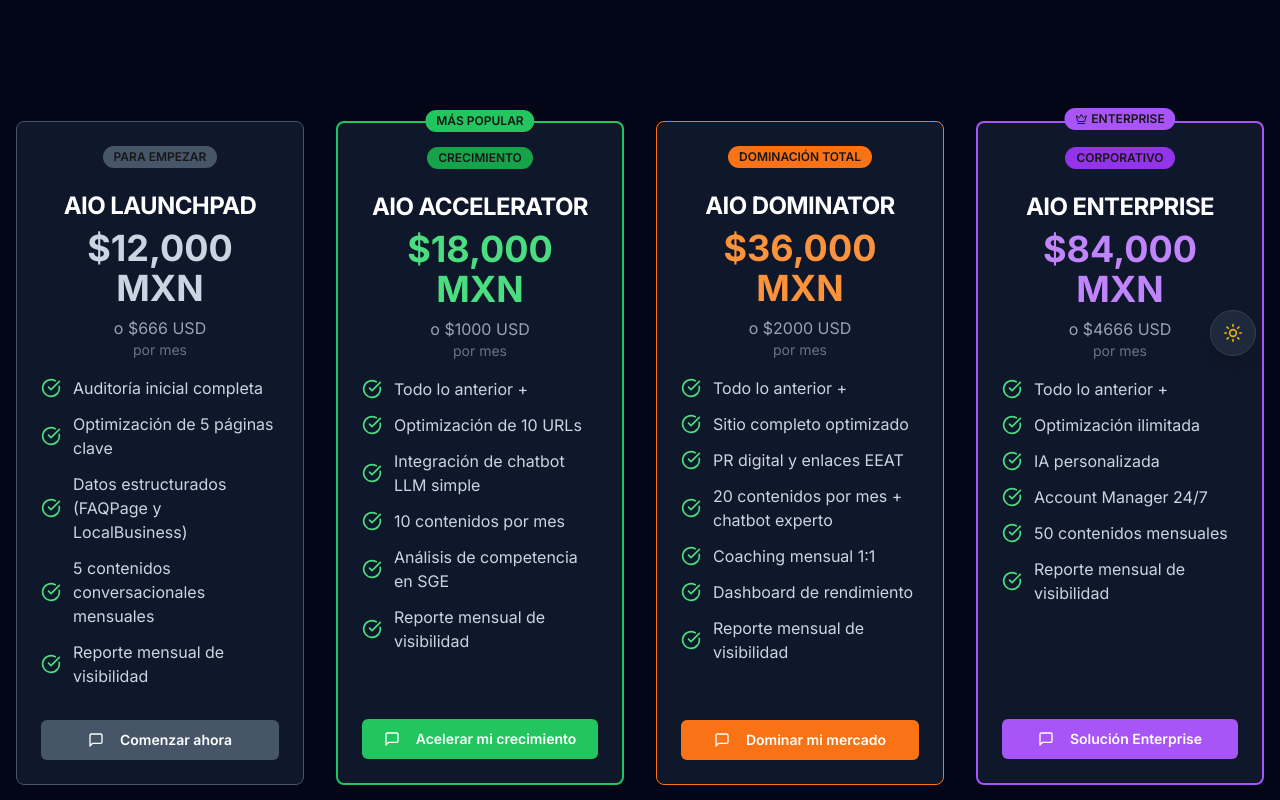
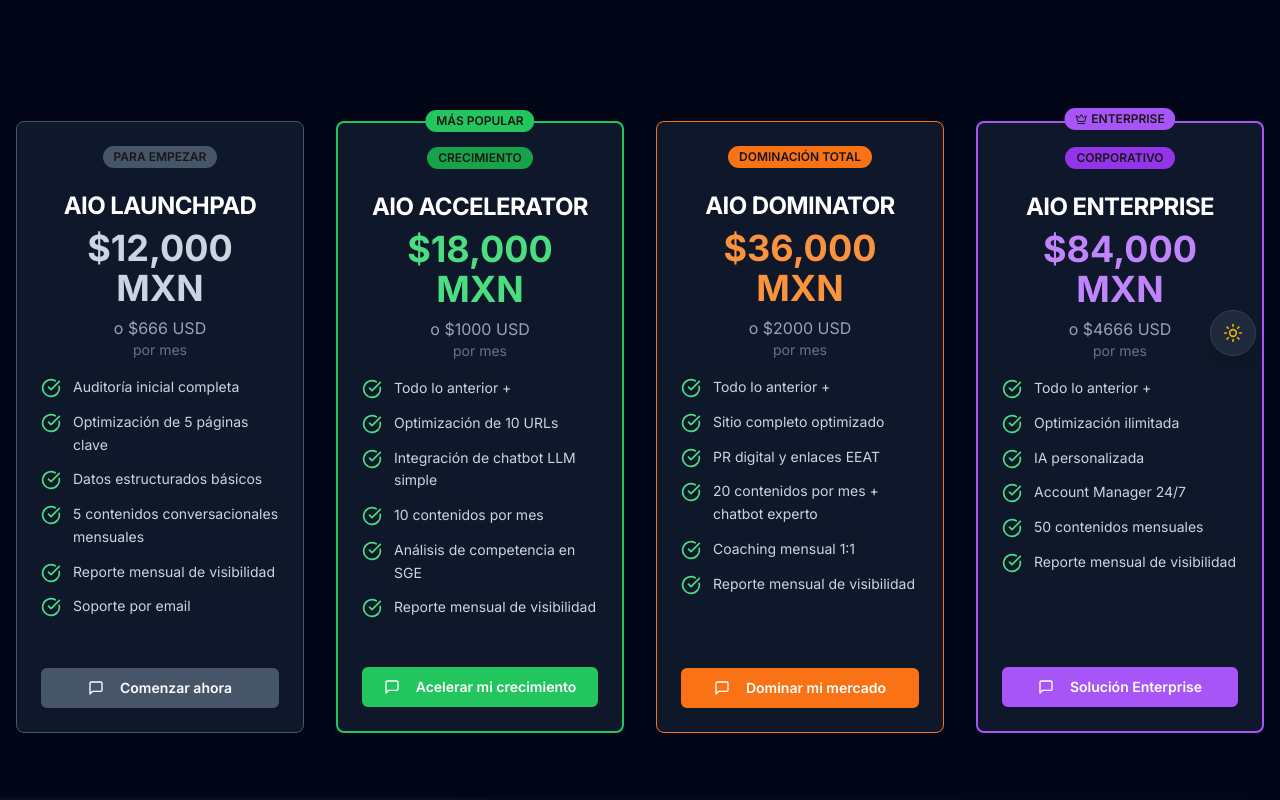
Before and after one commit to RaulRios100/RaulRios100, a Next.js app: page /precios in a window 1280 px wide. Shown: the part 420-1220 px from the top of the page. Built offline with nearby package versions, Linux system fonts and the light colour scheme.

Commit message:
feat: ensure consistent card height and button alignment
Use CSS Grid for uniform card height and fixed min-height.

#VERCEL_SKIP

Co-authored-by: null <110416802+RaulRios100@users.noreply.github.com>

```diff
--- a/app/precios/page.tsx
+++ b/app/precios/page.tsx
@@ -25,9 +25,10 @@ export default function PreciosPage() {
       features: [
         "Auditoría inicial completa",
         "Optimización de 5 páginas clave",
-        "Datos estructurados (FAQPage y LocalBusiness)",
+        "Datos estructurados básicos",
         "5 contenidos conversacionales mensuales",
         "Reporte mensual de visibilidad",
+        "Soporte por email",
       ],
       buttonText: "Comenzar ahora",
       href: "/contratar/launchpad",
@@ -71,7 +72,6 @@ export default function PreciosPage() {
         "PR digital y enlaces EEAT",
         "20 contenidos por mes + chatbot experto",
         "Coaching mensual 1:1",
-        "Dashboard de rendimiento",
         "Reporte mensual de visibilidad",
       ],
       buttonText: "Dominar mi mercado",
@@ -190,21 +190,22 @@ export default function PreciosPage() {
       {/* Pricing Cards */}
       <section className="py-16 px-4">
         <div className="max-w-7xl mx-auto">
-          <div className="grid lg:grid-cols-4 md:grid-cols-2 gap-8">
+          <div className="grid lg:grid-cols-4 md:grid-cols-2 gap-8 items-stretch">
             {plans.map((plan) => {
               const displayPrice = isAnnual ? calculateAnnualPrice(plan.monthlyPrice) : plan.monthlyPrice
               const displayPriceUsd = isAnnual ? calculateAnnualPriceUsd(plan.monthlyPriceUsd) : plan.monthlyPriceUsd
               const savings = isAnnual ? plan.monthlyPrice * 12 - displayPrice : 0
 
               return (
+                <div key={plan.id} className="flex">
                   <Card
-                  key={plan.id}
                     className={`bg-slate-900 ${plan.borderColor} ${
                       plan.popular || plan.enterprise ? "border-2 relative" : "border"
-                  } hover:shadow-2xl transition-all duration-300 ${plan.enterprise ? "transform hover:scale-105" : ""} flex flex-col h-full`}
+                    } hover:shadow-2xl transition-all duration-300 ${plan.enterprise ? "transform hover:scale-105" : ""}
+                    flex flex-col w-full min-h-[600px]`}
                   >
                     {(plan.popular || plan.enterprise) && (
-                    <div className="absolute -top-4 left-1/2 transform -translate-x-1/2">
+                      <div className="absolute -top-4 left-1/2 transform -translate-x-1/2 z-10">
                         <Badge className={plan.badge.color}>
                           {plan.enterprise && <Crown className="mr-1 h-3 w-3" />}
                           {plan.badge.text}
@@ -212,7 +213,7 @@ export default function PreciosPage() {
                       </div>
                     )}
 
-                  <CardHeader className="text-center pb-4">
+                    <CardHeader className="text-center pb-4 flex-shrink-0">
                       {!plan.popular && !plan.enterprise && (
                         <Badge className={`${plan.badge.color} mb-4 mx-auto w-fit`}>{plan.badge.text}</Badge>
                       )}
@@ -251,26 +252,31 @@ export default function PreciosPage() {
                       </div>
                     </CardHeader>
 
-                  <CardContent className="pt-0 flex-1 flex flex-col">
-                    <ul className="space-y-3 mb-8 flex-1">
+                    <CardContent className="pt-0 flex flex-col flex-1">
+                      <div className="flex-1">
+                        <ul className="space-y-3 mb-8">
                           {plan.features.map((feature, index) => (
-                        <li key={index} className="flex items-center gap-3">
-                          <CheckCircle className="h-5 w-5 text-green-400 flex-shrink-0" />
-                          <span className="text-slate-300">{feature}</span>
+                            <li key={index} className="flex items-start gap-3">
+                              <CheckCircle className="h-5 w-5 text-green-400 flex-shrink-0 mt-0.5" />
+                              <span className="text-slate-300 text-sm leading-relaxed">{feature}</span>
                             </li>
                           ))}
                         </ul>
+                      </div>
 
+                      <div className="mt-auto pt-4">
                         <Button
-                      className={`w-full ${plan.buttonColor} text-white font-semibold py-3 mt-auto`}
+                          className={`w-full ${plan.buttonColor} text-white font-semibold py-3`}
                           onClick={() => handlePlanClick(plan)}
                           type="button"
                         >
                           <MessageSquare className="mr-2 h-4 w-4" />
                           {plan.buttonText}
                         </Button>
+                      </div>
                     </CardContent>
                   </Card>
+                </div>
               )
             })}
           </div>
```
Lines whose indentation alone changed are shown as unchanged.
